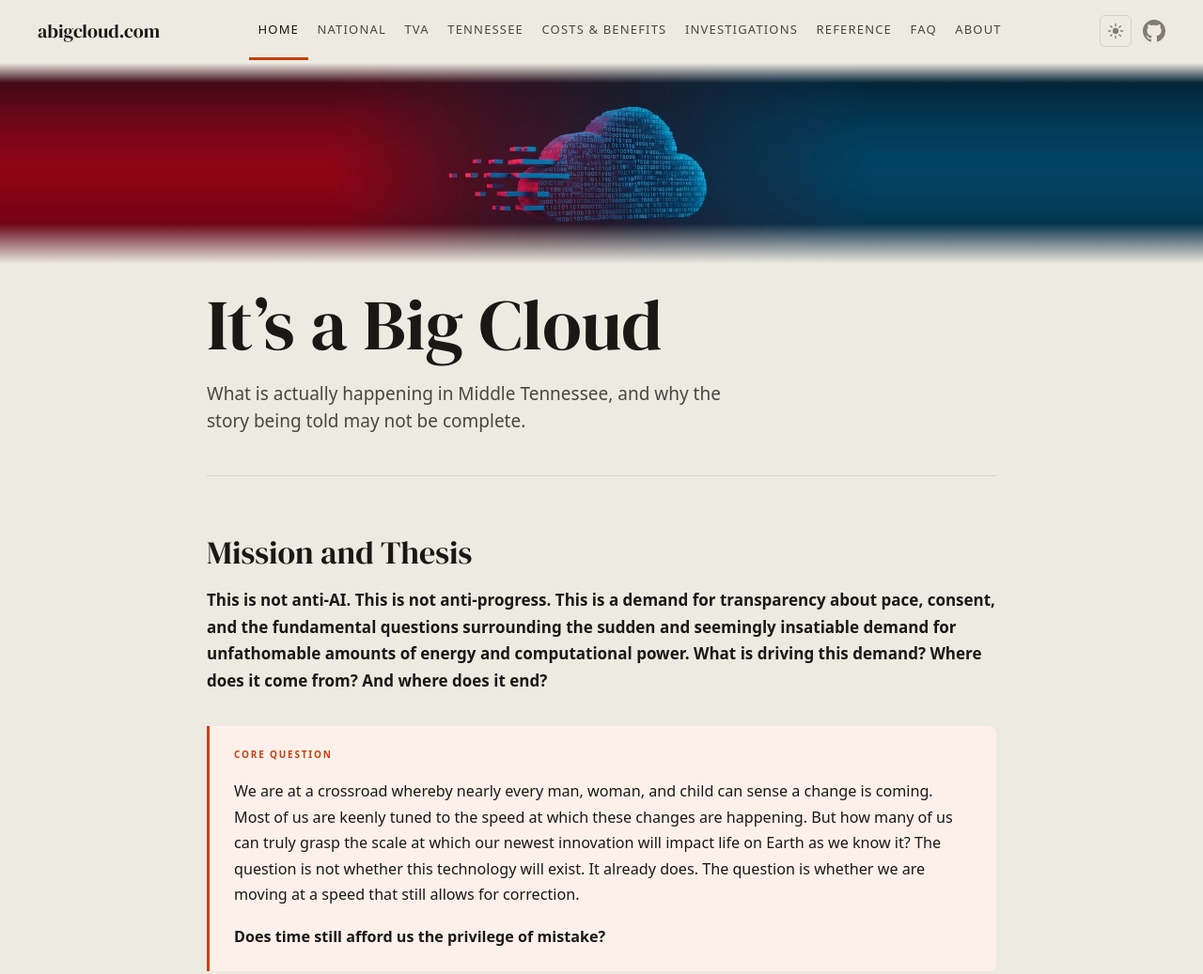
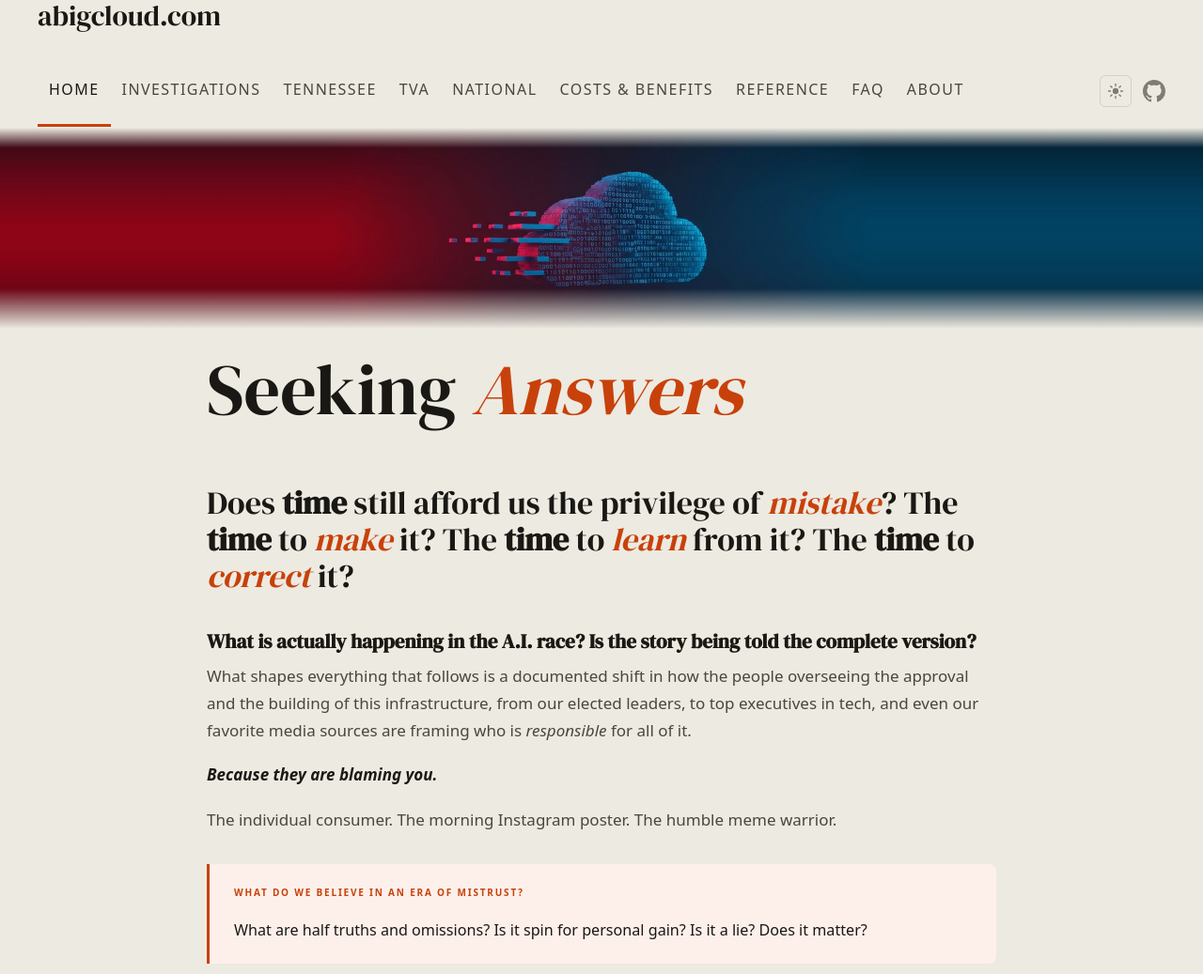
Before and after one commit to kissmyfix/abigcloud, an Astro site in the folder web/: page / in a window 1280 px wide. Shown: the top 1037 px of the page at 94% size. Built offline with nearby package versions, Linux system fonts and the light colour scheme; Astro itself is replaced by a stand-in of ours.

Commit message:
Style and index.md updates

```diff
--- a/web/index.md
+++ b/web/index.md
@@ -1,47 +1,16 @@
-# It's a Big Cloud
-
-**What is actually happening in Middle Tennessee, and why the story being told may not be complete.**
-
----
-
-## Mission and Thesis
-
-**This is not anti-AI. This is not anti-progress. This is a demand for transparency about pace, consent, and the fundamental questions surrounding the sudden and seemingly insatiable demand for unfathomable amounts of energy and computational power. What is driving this demand? Where does it come from? And where does it end?**
-
-> **Core Question**
->
-> We are at a crossroad whereby nearly every man, woman, and child can sense a change is coming. Most of us are keenly tuned to the speed at which these changes are happening. But how many of us can truly grasp the scale at which our newest innovation will impact life on Earth as we know it? The question is not whether this technology will exist. It already does. The question is whether we are moving at a speed that still allows for correction.
->
-> **Does time still afford us the privilege of mistake?**
-
----
-
-The goal here is clear. Provide an honest picture of what is actually happening within the race for AI to an audience who deserves to understand it. To understand AI's complexities without the need for a physics or law degree.
-
-At every technological revolution faced so far, mankind stood at the crossroads of change and had to make a choice. Those moments were navigated with the benefit and luxury of time: the time to make mistakes, the time to study them, the time to correct them. The time to *learn* from them.
-
-What this project examines is whether the luxury of time still exists, or whether we are pushing ahead at speeds in which time can no longer protect. What happens to us if there is no time for overcoming our own mistakes?
-
----
-
+# Seeking *Answers*
+## Does **time** still afford us the privilege of *mistake*? The **time** to *make* it? The **time** to *learn* from it? The **time** to *correct* it?
+### **What is actually happening in the A.I. race? Is the story being told the complete version?**
 What shapes everything that follows is a documented shift in how the people overseeing the approval and the building of this infrastructure, from our elected leaders, to top executives in tech, and even our favorite media sources are framing who is *responsible* for all of it.
 
-Because they are blaming you.
+***Because they are blaming you.***
 
-The individual consumer. The morning Instagram poster and meme warrior.
+The individual consumer. The morning Instagram poster. The humble meme warrior.
 
-This project pushes back on that framing and draws comparisons to the not so distant controversy surrounding plastic straws. It was not long ago we were told the oceans might be saved if we could all just stop using plastic straws. Because if every individual could just do this one thing our oceans would be free from floating islands of plastic garbage forever.
-
-The world eventually pushed back on that narrative pointing to the corporate and manufacturing sectors notorious for ignoring disposal and environmental regulations.
-
-The straws were never the point, and I will argue neither are cat memes.
 
 > **What do we believe in an era of mistrust?**
 >
 > What are half truths and omissions? Is it spin for personal gain? Is it a lie? Does it matter?
-
----
-
 <div class="two-col">
 
 <div class="info-box">
@@ -70,9 +39,8 @@ The straws were never the point, and I will argue neither are cat memes.
 
 </div>
 
----
-
-## The Site
+>This is not anti-AI. This is not anti-progress. This is a demand for transparency about pace, consent, and the fundamental questions surrounding the sudden and seemingly insatiable demand for unfathomable amounts of energy and computational power. What is driving this demand? Where does it come from? And where does it end?
+>What this project examines is whether the luxury of time still exists, or whether we are pushing ahead at speeds in which time can no longer protect. What happens to us if there is no time for overcoming our own mistakes?
 
 | Section | What It Covers |
 |---|---|
@@ -84,5 +52,3 @@ The straws were never the point, and I will argue neither are cat memes.
 | [Reference](/reference/) | Plain-language explainers, the falsehoods ledger, and open threads. |
 | [FAQ](/faq/) | What a data center is, how to read a megawatt figure, and what is still unverified. |
 | [About](/about/) | Who is writing this, and how the work gets verified. |
-
----
--- a/web/src/components/Header.astro
+++ b/web/src/components/Header.astro
@@ -11,11 +11,11 @@ const REPO = 'https://github.com/kissmyfix/abigcloud';
 		<h2><a href="/">{SITE_WORDMARK}</a></h2>
 		<div class="internal-links" id="nav-links">
 			<HeaderLink href="/">Home</HeaderLink>
+			<HeaderLink href="/investigations/">Investigations</HeaderLink>
+			<HeaderLink href="/tennessee/">Tennessee</HeaderLink>
+			<HeaderLink href="/tva/">TVA</HeaderLink>
 			<HeaderLink href="/national/">National</HeaderLink>
-			<HeaderLink href="/tva/">TVA</HeaderLink>
-			<HeaderLink href="/tennessee/">Tennessee</HeaderLink>
 			<HeaderLink href="/costs_and_benefits/">Costs &amp; Benefits</HeaderLink>
-			<HeaderLink href="/investigations/">Investigations</HeaderLink>
 			<HeaderLink href="/reference/">Reference</HeaderLink>
 			<HeaderLink href="/faq/">FAQ</HeaderLink>
 			<HeaderLink href="/about/">About</HeaderLink>
@@ -67,7 +67,7 @@ const REPO = 'https://github.com/kissmyfix/abigcloud';
 	h2 {
 		margin: 0;
 		font-family: var(--font-serif);
-		font-size: 20px;
+		font-size: 30px;
 		white-space: nowrap;
 	}
 	h2 a {
@@ -91,7 +91,7 @@ const REPO = 'https://github.com/kissmyfix/abigcloud';
 		color: var(--ink2);
 		border-bottom: 3px solid transparent;
 		text-decoration: none;
-		font-size: 13px;
+		font-size: 16px;
 		font-weight: 500;
 		letter-spacing: 0.09em;
 		text-transform: uppercase;
```
